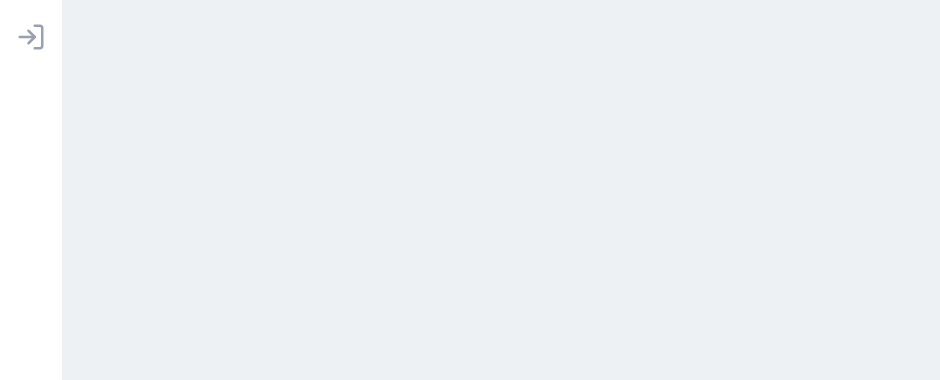
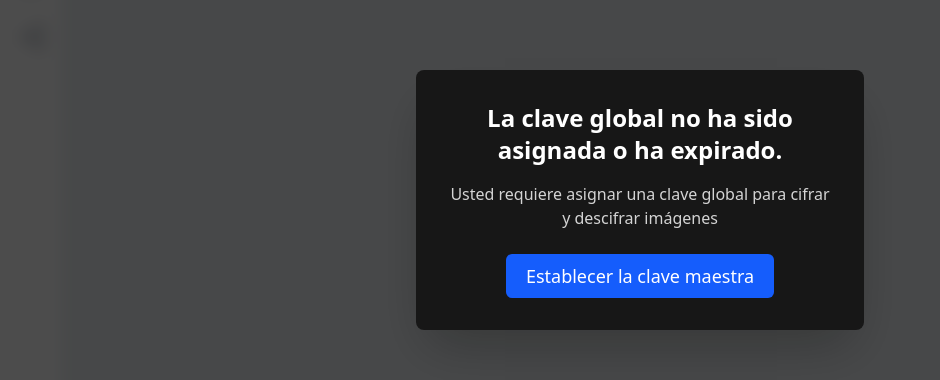
Before and after one commit to AddAcTech/trabajo-terminal, a React (Vite) app in the folder client/: page /galery in a window 1280 px wide. Shown: the part 200-580 px from the top of the page, without its empty margins (0-940 px from the left). Built offline with nearby package versions, Linux system fonts and the light colour scheme; no server answers.

Commit message:
Implementación de almacenamiento itnerno para clave maestra
La idea es que se solicite una clave maestra después de iniciar sesión, y esta sea la que se use para cifrar y descifrar en una sesión

```diff
--- /dev/null
+++ b/client/src/Components/AnuncioRedireccion.tsx
@@ -0,0 +1,26 @@
+import { Link } from "react-router-dom";
+
+
+
+export default function AnuncioRedireccion (){
+
+    return (
+
+        <div className="fixed inset-0 bg-black/70 backdrop-blur-sm flex flex-col items-center justify-center z-50 text-white">
+          <div className="bg-neutral-900 p-8 rounded-lg shadow-2xl text-center w-[90%] max-w-md">
+            <h2 className="text-2xl font-semibold mb-4">
+              La clave global no ha sido asignada o ha expirado.
+            </h2>
+            <p className="text-neutral-300 mb-6">
+              Usted requiere asignar una clave global para cifrar y descifrar imágenes
+            </p>
+            <Link to="/clave-maestra">
+                <button className="bg-blue-600 hover:bg-blue-500 px-5 py-2 rounded-md text-lg transition-all" >
+                Establecer la clave maestra
+                </button>
+            </Link>
+          </div>
+        </div>
+
+    )
+}
--- a/client/src/Components/Download.tsx
+++ b/client/src/Components/Download.tsx
@@ -9,13 +9,18 @@ type DownloadProps = {
   blockSize: number;
   extraCols: number;
   extraRows: number;
+  claveMaestra : string | null;
 };
 
-const Download: React.FC<DownloadProps> = ({ onClose, hint, src, blockSize, extraCols, extraRows }) => {
-  const [password, setPassword] = useState("");
+const Download: React.FC<DownloadProps> = ({ onClose, hint, src, blockSize, extraCols, extraRows, claveMaestra }) => {
+  //const [password, setPassword] = useState("");
   const [isDecrypting, setIsDecrypting] = useState(false);
   const [decryptedSrc, setDecryptedSrc] = useState<string | null>(null);
   const [downloadFormat, setDownloadFormat] = useState<"jpeg" | "png" | "gif">("jpeg");
+
+  if(!claveMaestra){
+    return
+  }
 
   const handleDecrypt = async () => {
     setIsDecrypting(true);
@@ -38,7 +43,7 @@ const Download: React.FC<DownloadProps> = ({ onClose, hint, src, blockSize, extr
         const { image: decryptedImage } = await decryptImage(
           imageData,
           blockSize,
-          password,
+          claveMaestra,
           extraRows,
           extraCols
         );
@@ -84,20 +89,10 @@ const Download: React.FC<DownloadProps> = ({ onClose, hint, src, blockSize, extr
           className="bg-gray-700 h-36 w-60 rounded-xl mb-4 object-cover"
         />
 
-        {/* Contraseña */}
-        <label className="block font-semibold mb-1">Contraseña:</label>
-        <input
-          type="text"
-          value={password}
-          onChange={(e) => setPassword(e.target.value)}
-          className="border rounded px-2 py-1 mb-4 w-full"
-          placeholder="Ingrese la clave"
-        />
-
         {/* Botón para descifrar */}
         <button
           onClick={handleDecrypt}
-          disabled={isDecrypting || !password}
+          disabled={isDecrypting}
           className="bg-green-600 text-white px-4 py-2 rounded hover:bg-green-700 w-full mb-4 disabled:opacity-50"
         >
           {isDecrypting ? "Descifrando..." : "Descifrar imagen"}
--- a/client/src/Components/Image.tsx
+++ b/client/src/Components/Image.tsx
@@ -2,6 +2,7 @@ import { useState } from "react";
 import { BsDownload } from "react-icons/bs";
 import Download from "./Download";
 
+//el cuerpo de una imágen, traida de la base de datos
 export type ImageProps = {
   date: string;
   hint: string;
@@ -12,7 +13,7 @@ export type ImageProps = {
 
 const blockSize = 8;
 
-function Image(image: ImageProps) {
+function Image( {image, claveMaestra} : { image: ImageProps, claveMaestra : string | null }  ) {
   const [download, setDownload] = useState(false);
 
   const handleOpenModal = () => setDownload(true);
@@ -27,6 +28,7 @@ function Image(image: ImageProps) {
                     blockSize={blockSize}
                     extraCols={image.extraCols}
                     extraRows={image.extraRows}
+                    claveMaestra={claveMaestra}
                   />}
       <button className="self-end cursor-pointer" onClick={handleOpenModal}>
         <BsDownload />
--- a/client/src/Pages/App/DefaultLayout.tsx
+++ b/client/src/Pages/App/DefaultLayout.tsx
@@ -1,14 +1,17 @@
 import { Outlet } from "react-router-dom";
 import Sidebar from "../../Components/Sidebar";
+import { GlobalProvider } from "../../context/GlobalContext"; //para que se guarde la clave maestra
 
 export default function DefaultLayout() {
   return (
     <div className="flex h-screen w-screen ">
       <Sidebar />
       <div className="w-full">
-        <main className="flex justify-center h-screen bg-[#edf1f4] bg-cover p-4">
-          <Outlet />
-        </main>
+        <GlobalProvider>
+          <main className="flex justify-center h-screen bg-[#edf1f4] bg-cover p-4">
+            <Outlet />
+          </main>
+        </GlobalProvider>
       </div>
     </div>
   );
--- a/client/src/Pages/App/Galery.tsx
+++ b/client/src/Pages/App/Galery.tsx
@@ -5,6 +5,9 @@ import ImageEncryptor from "../../Components/ImageEncryptor";
 import { toast } from "react-toastify";
 import { SortBy, SortOrder, sortImages } from "../../lib/sortUtils";
 import { TbSortAscending2, TbSortDescending2 } from "react-icons/tb";
+import { useGlobal } from "../../context/GlobalContext";
+import { useNavigate } from "react-router-dom";
+import AnuncioRedireccion from "../../Components/AnuncioRedireccion";
 
 function Galery() {
   type Image = {
@@ -19,8 +22,20 @@ function Galery() {
     extraRows: number;
   };
 
+  //variables del galery
   const [isModalOpen, setIsModalOpen] = useState(false);
   const [myImages, setMyImages] = useState<ImageProps[]>([]);
+
+  const navigate = useNavigate();
+  const { claveMaestra, isExpired } = useGlobal(); //para manipular la llave maestra
+
+   const handleRedirect = () => {
+      // Si no hay valor global, redirigir
+      navigate("/clave-maestra");
+   };
+
+  const showOverlay = !claveMaestra || isExpired;
+
 
   const handleOpenModal = () => setIsModalOpen(true);
   const handleCloseModal = (imageData?: {
@@ -29,7 +44,6 @@ function Galery() {
     date: string;
     extraCols: number;
     extraRows: number;
-
   }) => {
     setIsModalOpen(false);
     if (imageData) {
@@ -37,6 +51,7 @@ function Galery() {
     }
   };
 
+  //funcion del galery para recuperar las imágenes
   useEffect(() => {
     try {
       const getImages = async () => {
@@ -100,6 +115,12 @@ function Galery() {
 
   return (
     <div className="relative">
+      {/* Pop - up cuando se necesita */}
+
+      {showOverlay && (
+        <AnuncioRedireccion/>
+      )}
+
       <div className="flex justify-between items-center bg-neutral-900 text-white px-4 py-3 rounded-lg shadow-md">
         <button
         className="bg-neutral-700 text-white py-2 px-4 mb-2 rounded-lg hover:bg-neutral-500 mt-4 transition-all"
@@ -128,10 +149,10 @@ function Galery() {
 
       <div className="flex flex-wrap justify-between gap-4 pt-2">
         {myImages.map((image, index) => (
-          <Image key={index} {...image} />
+          <Image key={index} image={image} claveMaestra={claveMaestra}  />
         ))}
       </div>
-      {isModalOpen && <ImageEncryptor onClose={handleCloseModal} />}
+      {isModalOpen && <ImageEncryptor onClose={handleCloseModal} claveMaestra={claveMaestra}/>}
     </div>
   );
 }
--- /dev/null
+++ b/client/src/Pages/App/MasterKey.tsx
@@ -0,0 +1,42 @@
+"use client";
+
+import { useState } from "react";
+import { useGlobal } from "../../context/GlobalContext";
+import { useNavigate } from "react-router-dom";
+import { toast } from "react-toastify";
+
+export default function MasterKey() {
+  const navigate = useNavigate();
+  const { setClaveMaestra } = useGlobal();
+  const [inputValue, setInputValue] = useState("");
+
+
+  const handleSubmit = (e: React.FormEvent) => {
+    e.preventDefault();
+    if (!inputValue.trim()) return;
+    setClaveMaestra(inputValue.trim());
+    toast.success("Se ha establecido la clave para la sesión");
+    navigate("/galery");
+  };
+
+  return (
+    <div className="flex flex-col justify-center items-center text-black">
+      <h1 className="text-3xl mb-6">Configura tu llave global 🔐</h1>
+      <form onSubmit={handleSubmit} className="flex gap-3">
+        <input
+          type="text"
+          value={inputValue}
+          onChange={(e) => setInputValue(e.target.value)}
+          placeholder="Introduce la clave"
+          className="bg-neutral-200 px-4 py-2 rounded-md focus:outline-none focus:ring-2 focus:ring-blue-500"
+        />
+        <button
+          type="submit"
+          className="bg-blue-600 hover:bg-blue-500 px-4 py-2 rounded-md text-gray-200"
+        >
+          Guardar
+        </button>
+      </form>
+    </div>
+  );
+}
--- a/client/src/Pages/Sessions/Login.tsx
+++ b/client/src/Pages/Sessions/Login.tsx
@@ -41,7 +41,7 @@ function Login() {
       const responseData = await response.json();
 
       if (!response.ok) {
-        throw new Error(responseData.error || "Login failed");
+        throw new Error(responseData.error || "Usuario y/o contraseña ingresados son incorrectos");
       }
 
       if (responseData.token) {
@@ -49,10 +49,10 @@ function Login() {
       }
 
       // Redirect to gallery page after successful login
-      toast.success("Succesfully logged in");
+      toast.success("Inicio de sesión exitoso");
       navigate("/galery");
     } catch (err) {
-      toast.error(err instanceof Error ? err.message : "An error occurred");
+      toast.error(err instanceof Error ? err.message : "Ha ocurrido un error interno");
     } finally {
       setLoading(false);
     }
--- /dev/null
+++ b/client/src/context/GlobalContext.tsx
@@ -0,0 +1,81 @@
+"use client";
+
+import { createContext, useContext, useState, useEffect, ReactNode } from "react";
+
+interface GlobalContextType {
+  claveMaestra: string | null;
+  setClaveMaestra: (key: string) => void;
+  isExpired: boolean;
+  clearClaveMaestra: () => void;
+}
+
+const GlobalContext = createContext<GlobalContextType | undefined>(undefined);
+const MINUTOS_DE_VIDA = 30;
+const MINUTOS_EXPIRACION = 2;
+
+export const GlobalProvider = ({ children }: { children: ReactNode }) => {
+
+    const [claveMaestra, setClaveMaestraEstado] = useState<string | null>(null);
+    const [isExpired, setIsExpired] = useState<boolean>(false);
+
+
+// Guardar con timestamp
+  const setClaveMaestra = (key: string) => {
+    const now = Date.now();
+    const expiresAt = now + MINUTOS_DE_VIDA * 60 * 1000;
+    localStorage.setItem("claveMaestra", key);
+    localStorage.setItem("claveMaestra_exp", expiresAt.toString());
+    setClaveMaestraEstado(key);
+    setIsExpired(false);
+  };
+
+  const clearClaveMaestra = () => {
+    localStorage.removeItem("claveMaestra");
+    localStorage.removeItem("claveMaestra_exp");
+    setClaveMaestraEstado(null);
+    setIsExpired(true);
+  };
+
+  // Leer al cargar
+  useEffect(() => {
+    const savedKey = localStorage.getItem("claveMaestra");
+    const exp = localStorage.getItem("claveMaestra_exp");
+
+    if (savedKey && exp) {
+      const expTime = parseInt(exp, 10);
+      const now = Date.now();
+      if (now > expTime) {
+        // Expirada
+        clearClaveMaestra();
+      } else {
+        setClaveMaestraEstado(savedKey);
+        setIsExpired(false);
+      }
+    }
+  }, []);
+
+  // Verificación periódica de expiración
+  useEffect(() => {
+    const interval = setInterval(() => {
+      const exp = localStorage.getItem("claveMaestra_exp");
+      if (!exp) return;
+      const expTime = parseInt(exp, 10);
+      if (Date.now() > expTime) {
+        clearClaveMaestra();
+      }
+    }, 1000 * 60 * MINUTOS_EXPIRACION); // cada 10 segundos
+    return () => clearInterval(interval);
+  }, []);
+
+  return (
+    <GlobalContext.Provider value={{ claveMaestra, setClaveMaestra, isExpired, clearClaveMaestra }}>
+      {children}
+    </GlobalContext.Provider>
+  );
+};
+
+export const useGlobal = (): GlobalContextType => {
+  const context = useContext(GlobalContext);
+  if (!context) throw new Error("useGlobal debe usarse dentro de <GlobalProvider>");
+    return context;
+};
--- a/client/src/router.tsx
+++ b/client/src/router.tsx
@@ -9,6 +9,7 @@ import DefaultLayout from "./Pages/App/DefaultLayout";
 import Galery from "./Pages/App/Galery";
 import Settings from "./Pages/App/Settings";
 import SignUp from "./Pages/Sessions/SignUp";
+import MasterKey from "./Pages/App/MasterKey";
 // import Si from "./Components/Si";
 
 const router = createBrowserRouter([
@@ -23,6 +24,10 @@ const router = createBrowserRouter([
       {
         path: "/settings",
         element: <Settings />,
+      },
+      {
+        path: "/clave-maestra",
+        element: <MasterKey />,
       },
       // {
       //   path: "/encrypt",
```
Also changed, not shown: client/src/Components/ImageEncryptor.tsx (+12 -7 lines), 1 other file (tests, documents, lock files or other folders).
